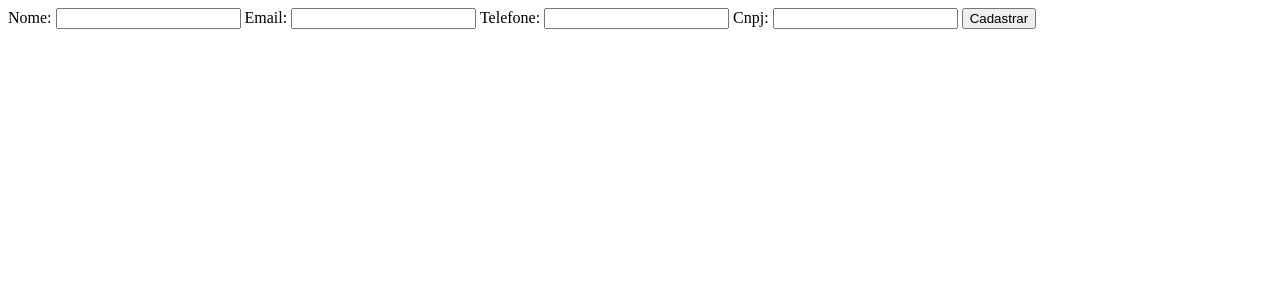
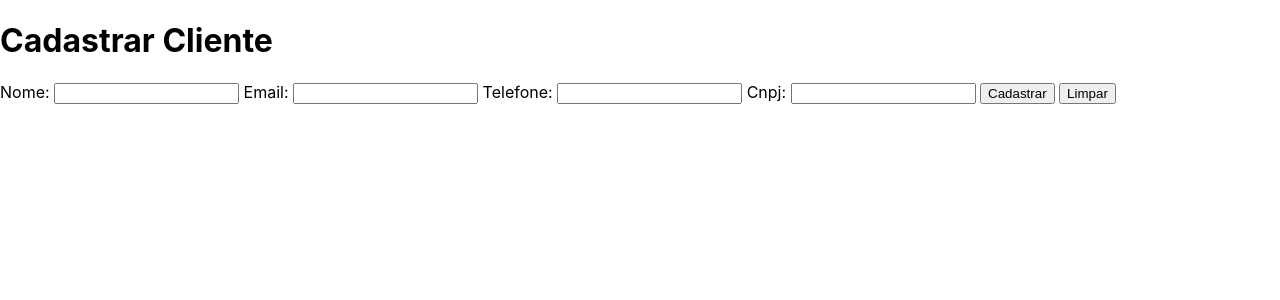
Before and after one commit to Caioairesd/Projeto-Senai-Atlas, a PHP site: page /app/views/cliente/criar_cliente.php in a window 1280 px wide. Shown: the top 300 px of the page. Run offline with PHP 8.4, Linux system fonts and the light colour scheme.

Commit message:
Feat
Adicionado html dos views

```diff
--- a/Estoque_jogos/app/views/cliente/criar_cliente.php
+++ b/Estoque_jogos/app/views/cliente/criar_cliente.php
@@ -4,11 +4,12 @@
 <head>
     <meta charset="UTF-8">
     <meta name="viewport" content="width=device-width, initial-scale=1.0">
-    <title>Cadastrar novo cliente</title>
+    <link rel="stylesheet" href="../../../public/assets/style.css">
+    <title>Cadastrar Cliente</title>
 </head>
 
 <body>
-
+<h1>Cadastrar Cliente</h1>
     <form method="post" enctype="multipart/form-data">
         <label for="nome">Nome:</label>
         <input type="text" id="nome" name="nome" required>
@@ -24,6 +25,7 @@
 
 
         <button type="submit">Cadastrar</button>
+        <button type="reset">Limpar</button>
     </form>
 
 </body>
--- a/Estoque_jogos/app/views/funcionario/criar_funcionario.php
+++ b/Estoque_jogos/app/views/funcionario/criar_funcionario.php
@@ -4,6 +4,7 @@
 <head>
     <meta charset="UTF-8">
     <meta name="viewport" content="width=device-width, initial-scale=1.0">
+    <link rel="stylesheet" href="../../../public/assets/style.css">
     <title>Cadastrar funcionário</title>
 </head>
 
--- a/Estoque_jogos/app/views/produto/criar_produto.php
+++ b/Estoque_jogos/app/views/produto/criar_produto.php
@@ -4,7 +4,8 @@
 <head>
     <meta charset="UTF-8">
     <meta name="viewport" content="width=device-width, initial-scale=1.0">
-    <title>Cadastrar novo produto</title>
+    <link rel="stylesheet" href="../../../public/assets/style.css">
+    <title>Cadastrar produto</title>
 </head>
 
 <body>
@@ -28,8 +29,9 @@
 
         <!-- Ajustar imagem-->
         <label for="imagem">imagem:</label>
-        <input type="text" id="imagem" name="imagem" required>
+        <input type="file" id="imagem" name="imagem" required>
 
+        <!--Ajustar para puxar do banco-->
         <label for="fornecedor">Fornecedor:</label>
         <input type="text" id="fornecedor" name="fornecedor" required>
 
```
Also changed, not shown: Estoque_jogos/app/views/fornecedor/criar_fornecedor.php (+5 -2 lines).
